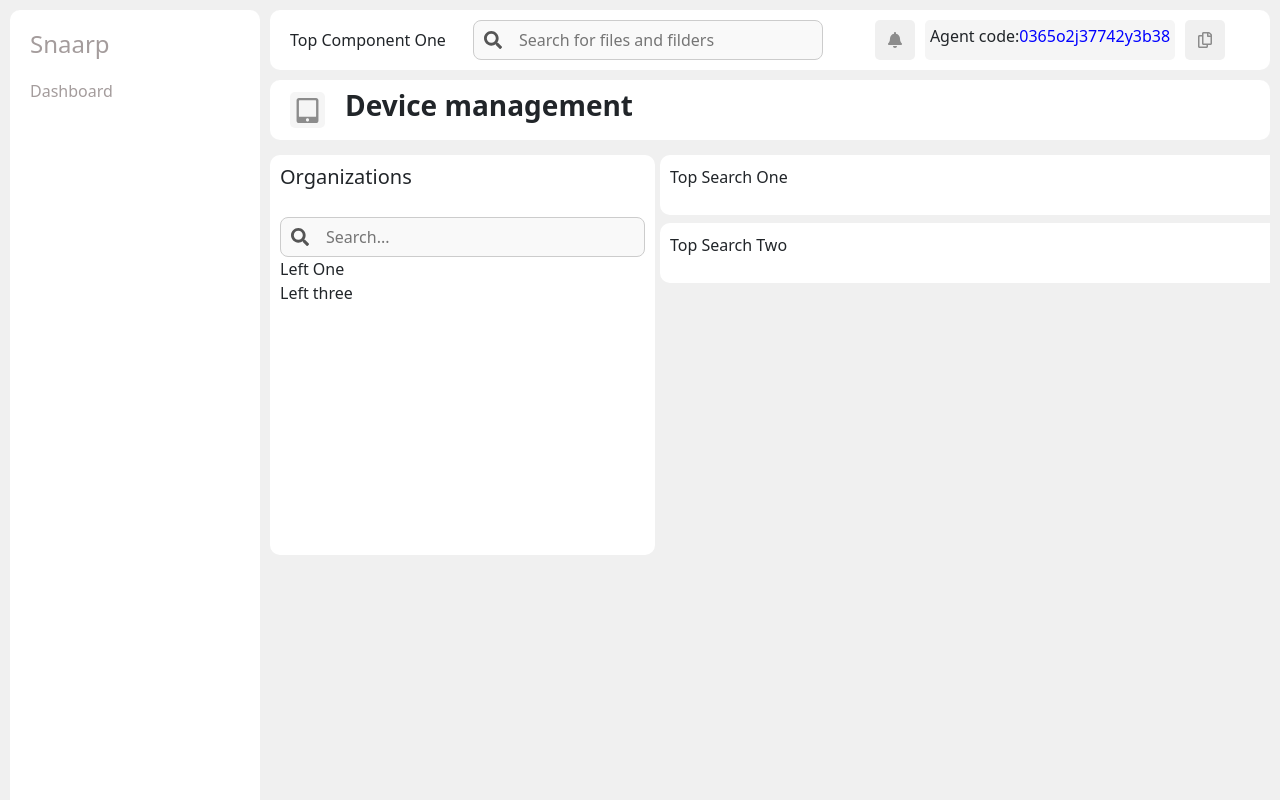
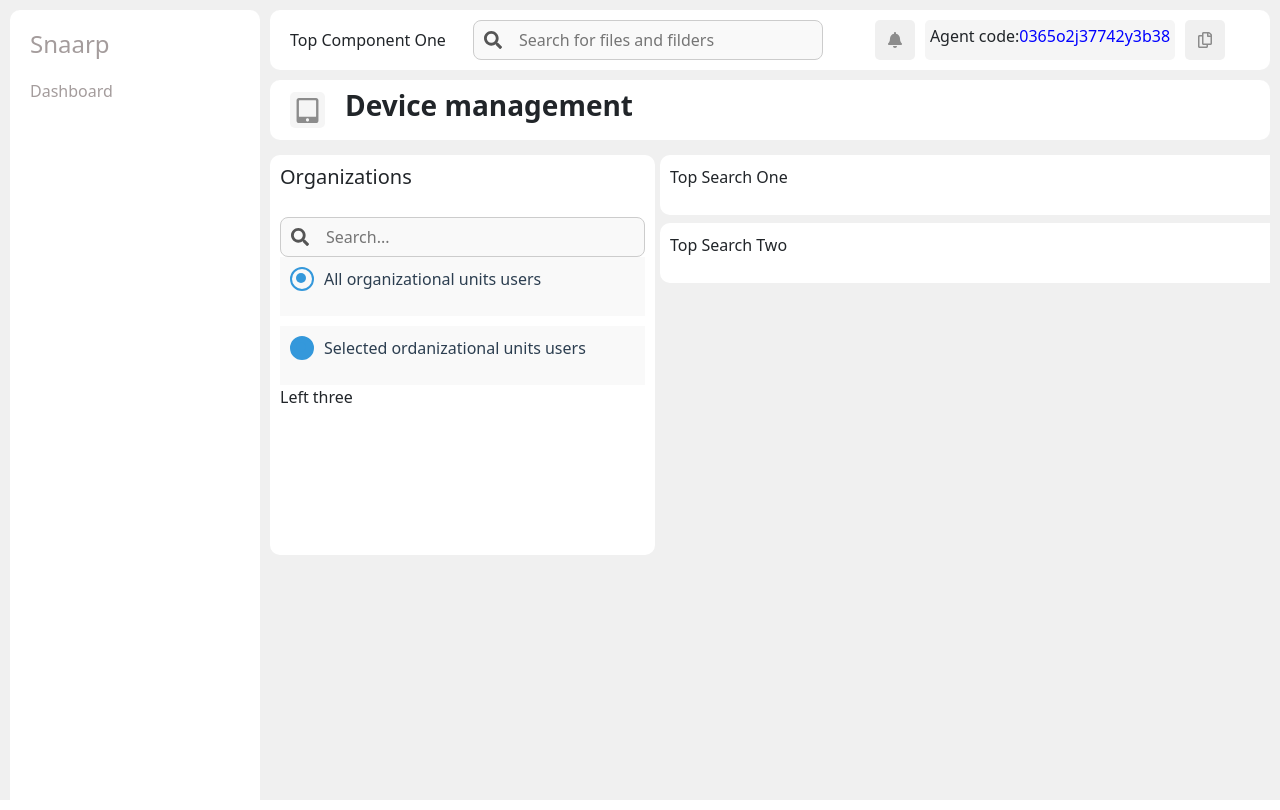
Before and after one commit to Peterzolo/Snaarp-Dashboard, a React (Vite) app: page /dashboard in a window 1280 px wide. Built offline with nearby package versions, Linux system fonts and the light colour scheme.

Commit message:
Left Sub Content
Added the radio button component to the left sub-content component

```diff
--- a/src/Components/RadioButton/RadioButton.tsx
+++ b/src/Components/RadioButton/RadioButton.tsx
@@ -23,7 +23,7 @@ const RadioInput: React.FC<IRadioInputProps> = ({
   borderColor = '#ccc',
   labelColor = '#333',
   backgroundColor = '#fff',
-  iconColor = '#555',
+  iconColor = '#f1f1f1',
   size = '20px',
 }) => {
   return (
--- a/src/Screens/dashboard/LeftContent/components/LeftSubContentTwo.tsx
+++ b/src/Screens/dashboard/LeftContent/components/LeftSubContentTwo.tsx
@@ -1,8 +1,47 @@
 import React from 'react';
 import styled from 'styled-components';
+import RadioInput from '../../../../Components/RadioButton/RadioButton';
 
 export const LeftSubContentTwo = () => {
-  return <MainWrapper>Left One</MainWrapper>;
+  return (
+    <MainWrapper>
+      <RadioButtonWrapper>
+        <RadioInput
+          name="example"
+          value="option1"
+          label="All organizational units users"
+          checked={true}
+          onChange={(e) => console.log(e.target.value)}
+          borderColor="#3498db"
+          labelColor="#2c3e50"
+          iconColor="#3498db"
+          size="24px"
+        />
+      </RadioButtonWrapper>
+      <RadioButtonWrapper>
+        <RadioInput
+          name="example"
+          value="option1"
+          label="Selected ordanizational units users"
+          checked={true}
+          onChange={(e) => console.log(e.target.value)}
+          borderColor="#3498db"
+          labelColor="#2c3e50"
+          iconColor="#3498db"
+          size="24px"
+        />
+      </RadioButtonWrapper>
+    </MainWrapper>
+  );
 };
 
-const MainWrapper = styled.div``;
+const MainWrapper = styled.div`
+  display: flex;
+  flex-direction: column;
+  gap: 10px;
+`;
+
+const RadioButtonWrapper = styled.div`
+  background-color: #f9f9f9;
+  padding: 10px;
+`;
```
